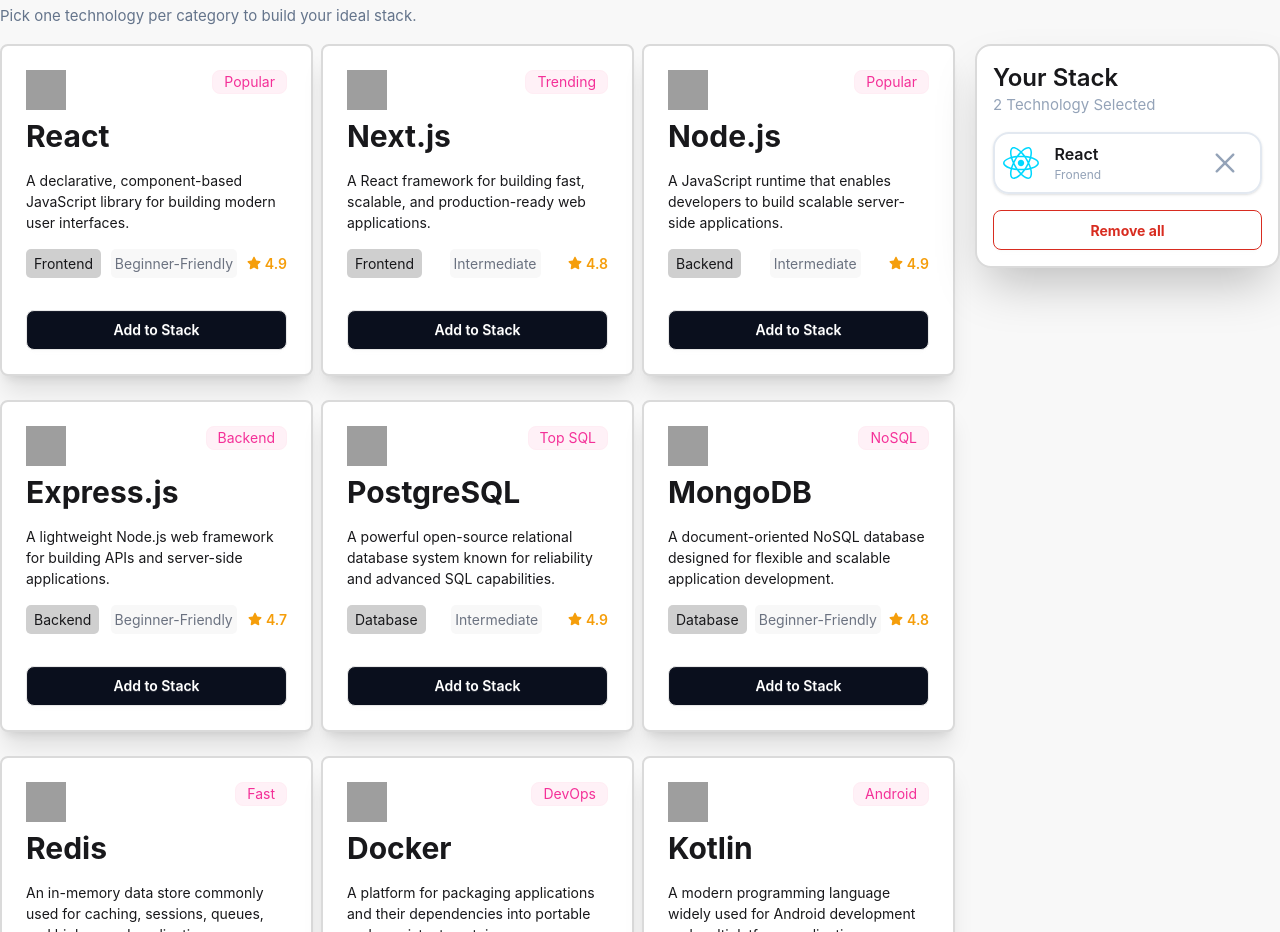
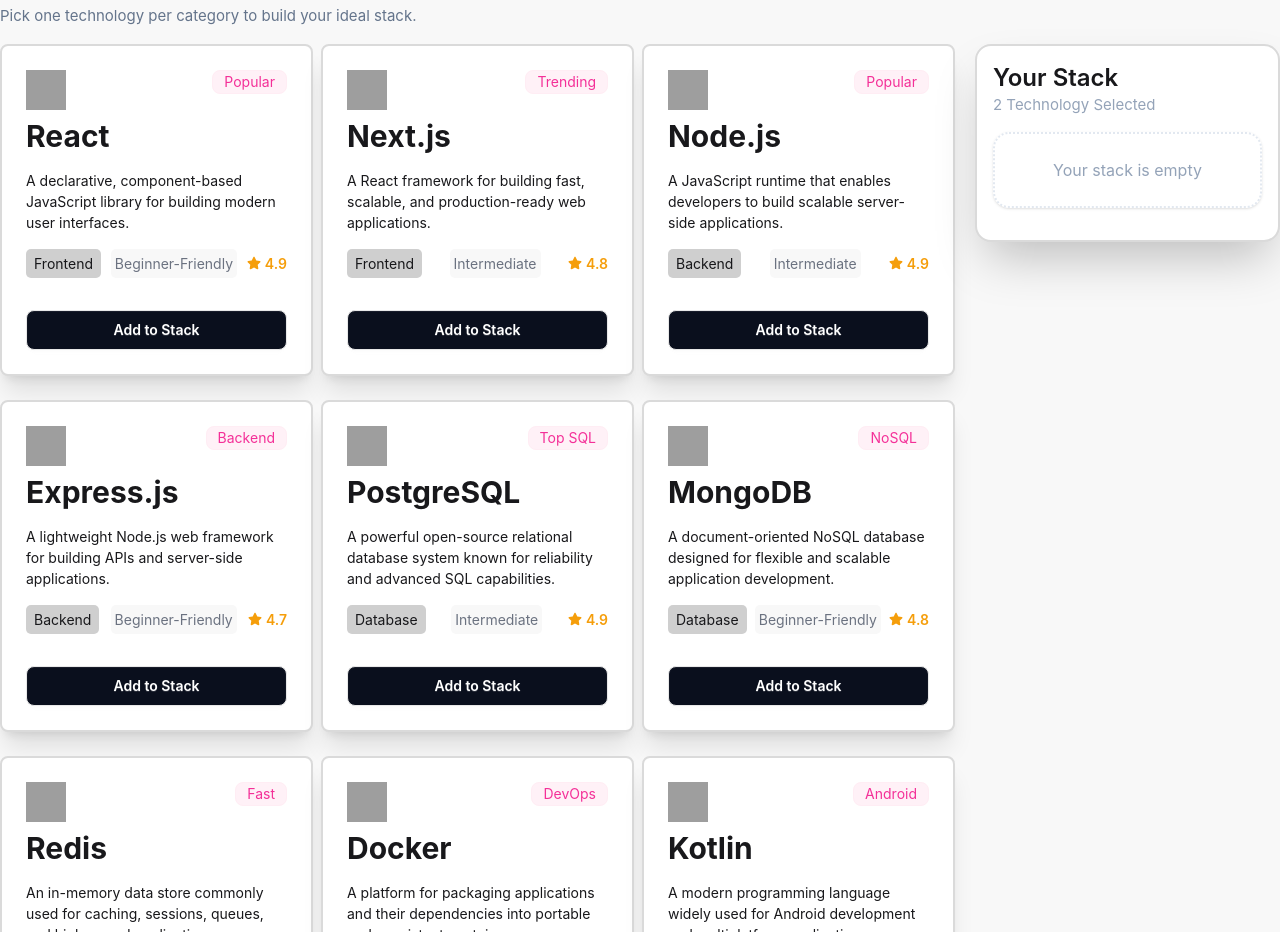
Before and after one commit to mrfizz17/Course-Stack-Project, a React (Vite) app: page / in a window 1280 px wide. Shown: the part 925-1857 px from the top of the page. Built offline with nearby package versions, Linux system fonts and the light colour scheme; grey boxes are pictures that could not be loaded.

Commit message:
Make add to stack button interective when click auto matich update on your selected stack

```diff
--- a/src/component/TechnologieCard/SelectCard.tsx
+++ b/src/component/TechnologieCard/SelectCard.tsx
@@ -10,11 +10,19 @@ import type { technologyMainType } from "../../types/mainType";
 
 interface IpropsType {
   technologies: technologyMainType[];
+  setSelectedTechnology:Dispatch<SetStateAction<technologyMainType[]>>;
+  selectedTechnology:technologyMainType[]
 }
 
-const SelectCard = ({ technologies} :IpropsType) => {
+const SelectCard = ({ technologies,setSelectedTechnology,selectedTechnology }: IpropsType) => {
 
 
+  const handleSelect=(technology:technologyMainType)=>{
+    const newSelectArray = [...selectedTechnology,technology];
+
+    setSelectedTechnology(newSelectArray);
+    console.log(selectedTechnology,'hello');
+  }
 
 
 
@@ -49,6 +57,9 @@ const SelectCard = ({ technologies} :IpropsType) => {
                 <div className="mt-6">
                   <button className="btn bg-[#0A0F1D] btn-block text-white rounded-[8px]"
 
+                    onClick={()=>{
+                       handleSelect(technology);
+                    }}
 
 
                   >
--- a/src/component/TechnologieCard/SelectedCard.tsx
+++ b/src/component/TechnologieCard/SelectedCard.tsx
@@ -1,15 +1,19 @@
 //selected---------card
 import { RxCross2 } from "react-icons/rx";
-import reactLogo from "../../assets/react.svg";
+import type { technologyMainType } from "../../types/mainType";
+import type { Dispatch, SetStateAction } from "react";
 
+interface IpropsType {
+  setSelectedTechnology: Dispatch<SetStateAction<technologyMainType[]>>;
+  selectedTechnology: technologyMainType[];
+}
 
-const SelectedCard = () => {
-
+const SelectedCard = ({
+  setSelectedTechnology,
+  selectedTechnology,
+}: IpropsType) => {
+  if (selectedTechnology.length === 0) {
     return (
-      <>
-
-
-
       <div className="mt-4 card bg-base-100 shadow-2xl border-2 border-[#dadada] p-4 rounded-2xl">
         <p className="text-2xl font-semibold">Your Stack</p>
         <p className="text-[15px] text-[#94A3B8] mb-2 ">
@@ -17,31 +21,50 @@ const SelectedCard = () => {
         </p>
 
         <div className="mb-4">
+          <div className="mt-2  shadow-sm p-2 border-2 border-dotted border-[#E2E8F0] rounded-2xl text-center py-6 text-[#94A3B8]">
+            Your stack is empty
+          </div>
+        </div>
+      </div>
+    );
+  } else {
+    return (
+      <>
+        <div
+          className="mt-4 card bg-base-100 shadow-2xl border-2 border-[#dadada] p-4 rounded-2xl"
+
+        >
+          <p className="text-2xl font-semibold">Your Stack</p>
+          <p className="text-[15px] text-[#94A3B8] mb-2 ">
+            {selectedTechnology.length} Technology Selected
+          </p>
+
+          {selectedTechnology.map((Technology: technologyMainType, ind) => {
+            return (
+              <div className="mb-4"  key={ind}>
                 <div className="mt-2 grid grid-cols-5 gap-2 items-center shadow-sm p-2 border-2 border-[#E2E8F0] rounded-2xl">
-                <img src={reactLogo} alt="" className="col-span-1" />
+                  <img src={Technology.icon} alt="" className="col-span-1" />
                   <div className="col-span-3">
-                  <p className="font-semibold text-1xl">React</p>
-                  <p className="text-[#94A3B8] text-[12px]">Fronend</p>
+                    <p className="font-semibold text-1xl">{Technology.name}</p>
+                    <p className="text-[#94A3B8] text-[12px]">
+                      {Technology.category}
+                    </p>
                   </div>
 
                   <RxCross2 className="col-span-1 w-8 h-8 text-[#94A3B8] cursor-pointer" />
                 </div>
-
-
               </div>
+            );
+          })}
 
           <button className="btn bg-base-200 !bg-transparent border border-[#D82C20] text-[#D82C20] font-bold text-1xl rounded-[8px]">
             {" "}
             Remove all
           </button>
         </div>
-
-
-
-
       </>
     );
   }
-
+};
 
 export default SelectedCard;
```
Lines whose indentation alone changed are shown as unchanged.
